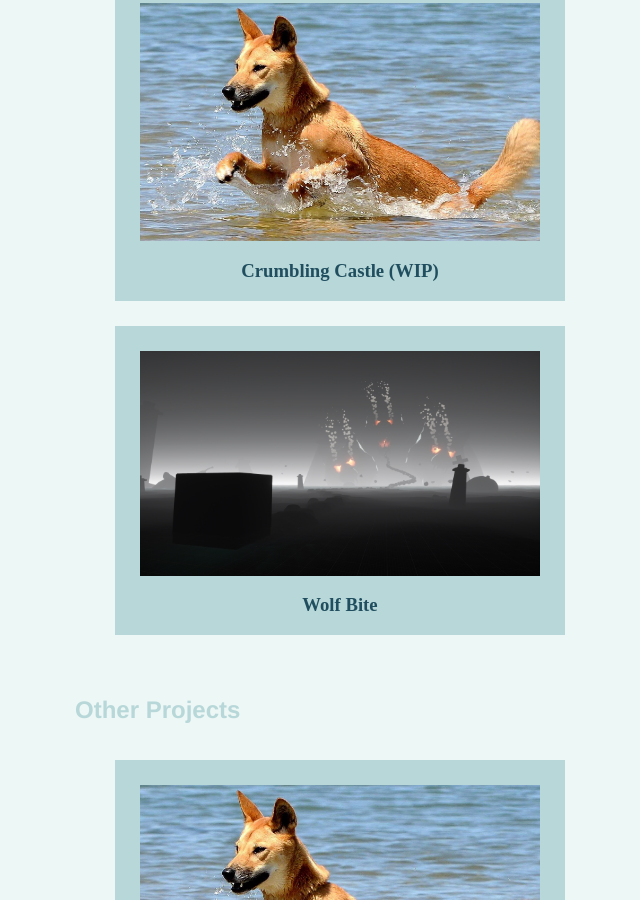
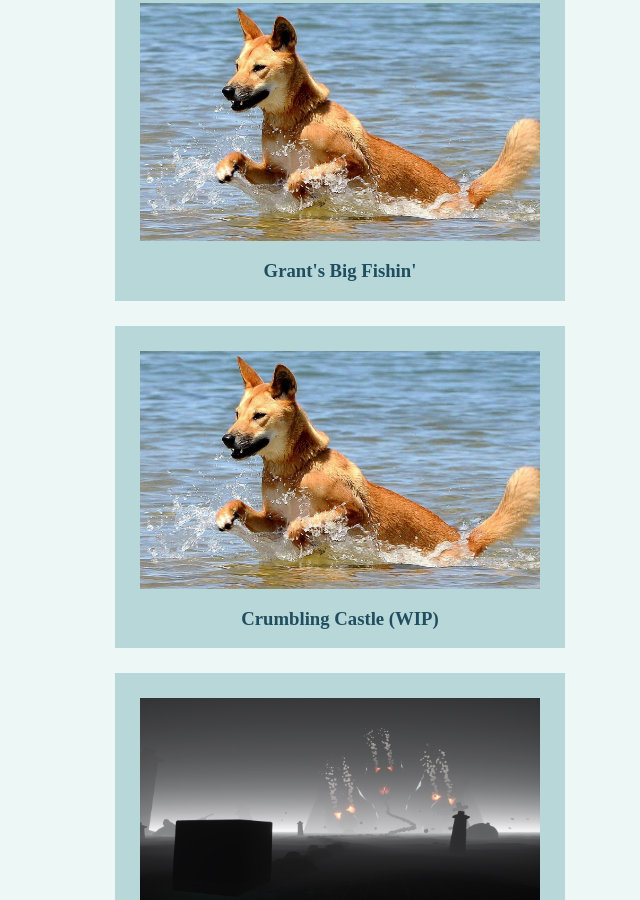
Before and after one commit to digigrant/digigrant.github.io, a Jekyll site: the page built from index.html, in a window 1280 px wide and 900 px high, scrolled down 725 px. Shown: the whole window, without its empty margins (117-757 px from the left). Built offline with Jekyll 4.4.1, drawn with Linux system fonts in a browser that asks for light colours.

Commit message:
Added Grant's Big Fishin'

```diff
--- a/index.html
+++ b/index.html
@@ -14,6 +14,11 @@ title: Projects
       <a href="/projects/perdition.html">
         <li class="col">
           <img src="/assets/images/perdition/perdition1_small.jpg"><h3>Perdition</h3>
+        </li>
+      </a>
+       <a href="/projects/fishing-game.html">
+        <li class="col">
+          <img src="/assets/images/dingo.jpg"><h3>Grant's Big Fishin'</h3>
         </li>
       </a>
       <a href="/projects/crumbling-castle.html">
```
